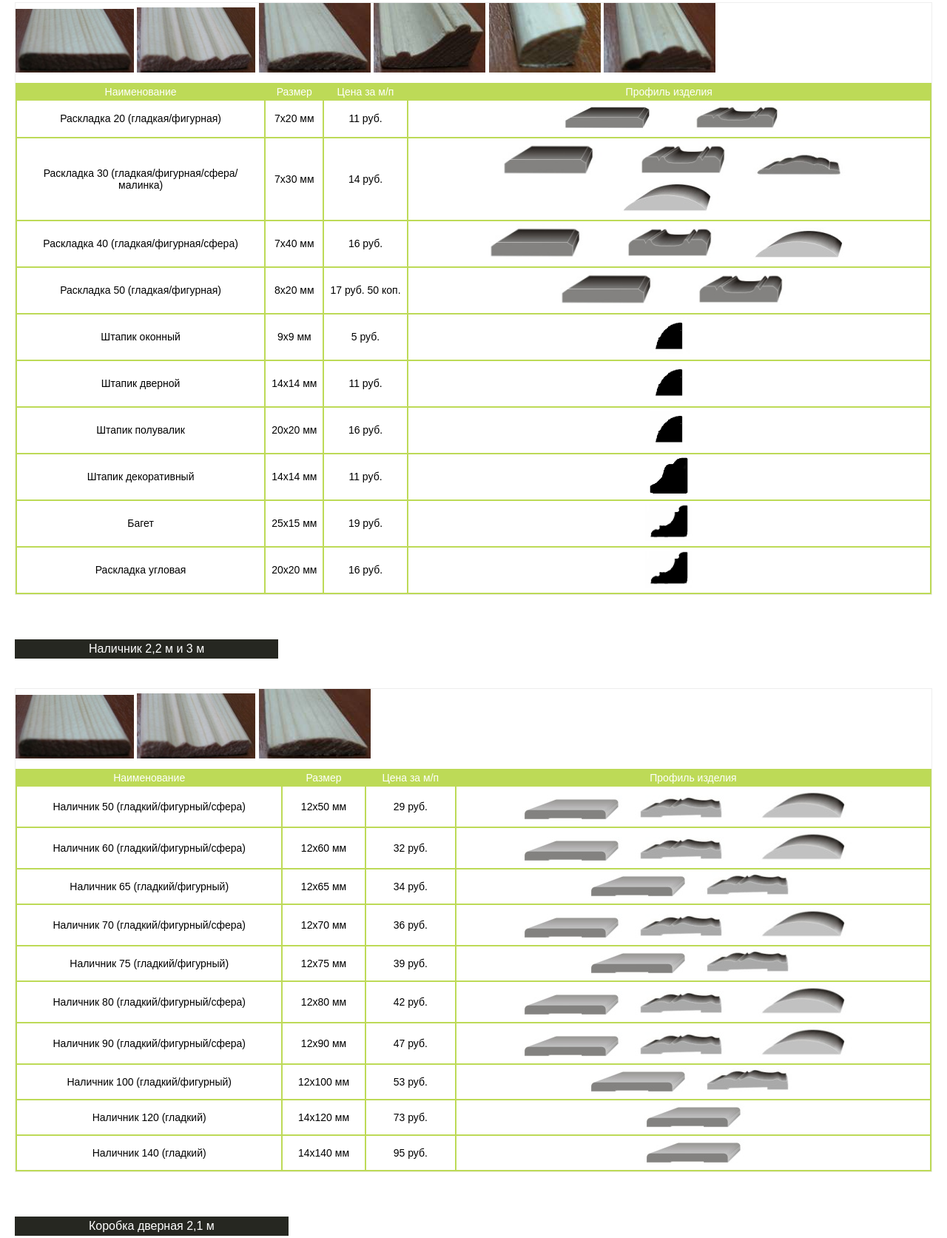
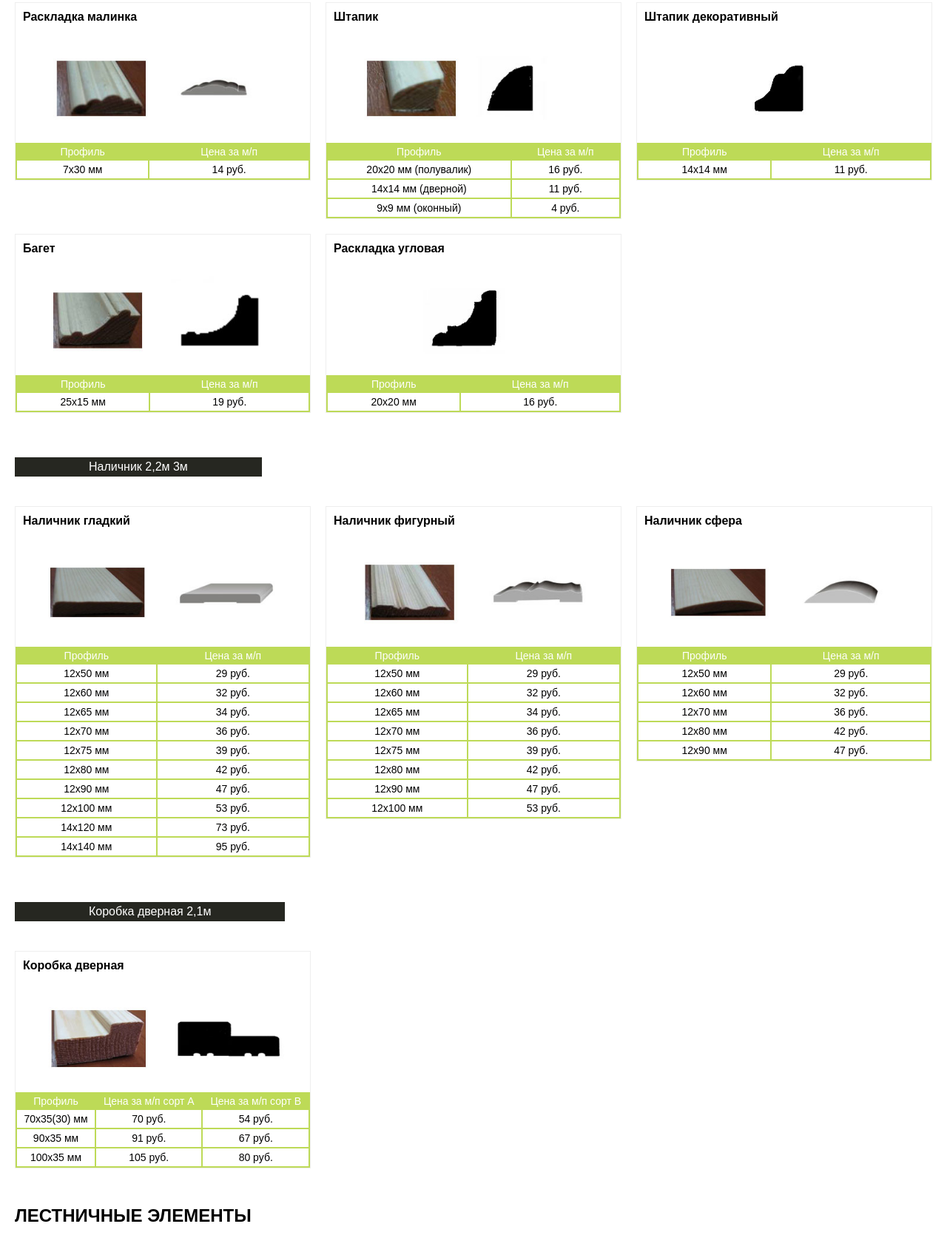
Before and after one commit to enmourn/vologdaorionles, a website built with webpack: page index.html in a window 1280 px wide. Shown: the part 2432-4105 px from the top of the page at 74% size. Built offline with Linux system fonts and the light colour scheme.

Commit message:
vologdaregionles

```diff
--- a/assets/index.scss
+++ b/assets/index.scss
@@ -126,9 +126,6 @@ menu {
   }
   .product {
     border: 1px solid #eee;
-    &.wide {
-      grid-column: 1/4;
-    }
     .images {
       width: 100%;
       img {
--- a/index.html
+++ b/index.html
@@ -37,10 +37,10 @@
 			<span>Внутренняя отделка</span>
 			<div class="menu-depth-1">
 				<a href="#ugol">Угол</a>
-				<a href="#plintus-napolniy">Плинтус напольный</a>
+				<a href="#plintus_napolniy">Плинтус напольный</a>
 				<a href="#raskladka">Раскладка (нащельник)</a>
 				<a href="#nalichnik">Наличник</a>
-				<a href="#korobka-dvernaya">Коробка дверная</a>
+				<a href="#korobka_dvernaya">Коробка дверная</a>
 			</div>
 		</div>
 		<div class="menu-depth-0">
@@ -76,19 +76,19 @@
 		<div class="menu-depth-0">
 			<span>Сувенирная продукция</span>
 			<div class="menu-depth-1">
-				<a href="#suvenirnaya-produkciya">Сувенирная продукция</a>
+				<a href="#suvenirnaya_produkciya">Сувенирная продукция</a>
 			</div>
 		</div>
 		<div class="menu-depth-0">
 			<span>Брус строганный</span>
 			<div class="menu-depth-1">
-				<a href="#brus-strogannuy">Брус строганный</a>
+				<a href="#brus_stroganuy">Брус строганный</a>
 			</div>
 		</div>
 	</menu>
 	<section class="catalog">
 		<h2>Внутренняя отделка (погонаж)</h2>
-		<h3>Угол 2,5м 3м</h3>
+		<h3 id="ugol">Угол 2,5м 3м</h3>
 		<div class="product" id="ugol_kvadratnuy">
 			<h4>Угол гладкий (квадратный)</h4>
 			<div class="images">
@@ -142,7 +142,7 @@
 				<tr><td>20х20 мм</td><td>16 руб.</td></tr>
 			</table>
 		</div>
-		<h3>Плинтус напольный 2,5м 3м</h3>
+		<h3 id="plintus_napolniy">Плинтус напольный 2,5м 3м</h3>
 		<div class="product" id="plintus_gladkiy">
 			<h4>Плинтус гладкий</h4>
 			<div class="images">
@@ -203,7 +203,7 @@
 				<tr><td>13х60 мм</td><td>30 руб.</td></tr>
 			</table>
 		</div>
-		<h3>Раскладка (нащельник) 2,5м 3м</h3>
+		<h3 id="raskladka">Раскладка (нащельник) 2,5м 3м</h3>
 		<div class="product" id="raskladka_gladkaya">
 			<h4>Раскладка гладкая</h4>
 			<div class="images">
@@ -241,226 +241,117 @@
 				<tr><td>7х40 мм</td><td>16 руб.</td></tr>
 			</table>
 		</div>
-
-
-		<div class="product wide" id="raskladka">
+		<div class="product" id="raskladka_malinka">
+			<h4>Раскладка малинка</h4>
 			<div class="images">
-				<img src="/media/image34.jpeg"/>
-				<img src="/media/image35.jpeg"/>
-				<img src="/media/image36.jpeg"/>
-				<img src="/media/image37.jpeg"/>
-				<img src="/media/image38.jpeg"/>
-				<img src="/media/image39.jpeg"/>
+				<img src="/media/raskladka_malinka.jpg"/>
 			</div>
 			<table>
-				<thead>
-					<tr>
-						<th>Наименование</th>
-						<th>Размер</th>
-						<th>Цена за м/п</th>
-						<th>Профиль изделия</th>
-					</tr>
-				</thead>
-				<tbody>
-					<tr>
-						<td>Раскладка 20 (гладкая/фигурная)</td>
-						<td>7х20 мм</td>
-						<td>11 руб.</td>
-						<td>
-							<img src="/media/image40.jpeg"/>
-							<img src="/media/image41.jpeg"/>
-						</td>
-					</tr>
-					<tr>
-						<td>Раскладка 30 (гладкая/фигурная/сфера/малинка)</td>
-						<td>7х30 мм</td>
-						<td>14 руб.</td>
-						<td>
-							<img src="/media/image42.jpeg"/>
-							<img src="/media/image43.jpeg"/>
-							<img src="/media/image44.jpeg"/>
-							<img src="/media/image45.jpeg"/>
-						</td>
-					</tr>
-					<tr>
-						<td>Раскладка 40 (гладкая/фигурная/сфера)</td>
-						<td>7х40 мм</td>
-						<td>16 руб.</td>
-						<td>
-							<img src="/media/image42.jpeg"/>
-							<img src="/media/image43.jpeg"/>
-							<img src="/media/image45.jpeg"/>
-						</td>
-					</tr>
-					<tr>
-						<td>Раскладка 50 (гладкая/фигурная)</td>
-						<td class="nowrap">8х20 мм</td>
-						<td class="nowrap">17 руб. 50 коп.</td>
-						<td>
-							<img src="/media/image42.jpeg"/>
-							<img src="/media/image43.jpeg"/>
-						</td>
-					</tr>
-					<tr>
-						<td>Штапик оконный</td>
-						<td>9х9 мм</td>
-						<td>5 руб.</td>
-						<td><img src="/media/image50.png"/></td>
-					</tr>
-					<tr>
-						<td>Штапик дверной</td>
-						<td>14х14 мм</td>
-						<td>11 руб.</td>
-						<td><img src="/media/image50.png"/></td>
-					</tr>
-					<tr>
-						<td>Штапик полувалик</td>
-						<td class="nowrap">20х20 мм</td>
-						<td>16 руб.</td>
-						<td><img src="/media/image50.png"/></td>
-					</tr>
-					<tr>
-						<td>Штапик декоративный</td>
-						<td>14х14 мм</td>
-						<td>11 руб.</td>
-						<td><img src="/media/image51.png"/></td>
-					</tr>
-					<tr>
-						<td>Багет</td>
-						<td>25х15 мм</td>
-						<td>19 руб.</td>
-						<td><img src="/media/image16.png"/></td>
-					</tr>
-					<tr>
-						<td>Раскладка угловая</td>
-						<td>20х20 мм</td>
-						<td>16 руб.</td>
-						<td><img src="/media/image16.png"/></td>
-					</tr>
-				</tbody>
+				<tr><th>Профиль</th><th>Цена за м/п</th></tr>
+				<tr><td>7х30 мм</td><td>14 руб.</td></tr>
 			</table>
 		</div>
-		<h3>Наличник 2,2 м и 3 м</h3>
-		<div class="product wide" id="nalichnik">
+		<div class="product" id="shtapik">
+			<h4>Штапик</h4>
 			<div class="images">
-				<img src="/media/image34.jpeg"/>
-				<img src="/media/image35.jpeg"/>
-				<img src="/media/image36.jpeg"/>
+				<img src="/media/shtapik.jpg"/>
 			</div>
 			<table>
-				<thead>
-					<tr>
-						<th>Наименование</th>
-						<th>Размер</th>
-						<th>Цена за м/п</th>
-						<th>Профиль изделия</th>
-					</tr>
-				</thead>
-				<tbody>
-					<tr>
-						<td>Наличник 50 (гладкий/фигурный/сфера)</td>
-						<td>12х50 мм</td>
-						<td>29 руб.</td>
-						<td>
-							<img src="/media/image57.jpeg"/>
-							<img src="/media/image58.jpeg"/>
-							<img src="/media/image59.jpeg"/>
-						</td>
-					</tr>
-					<tr>
-						<td>Наличник 60 (гладкий/фигурный/сфера)</td>
-						<td>12х60 мм</td>
-						<td>32 руб.</td>
-						<td>
-							<img src="/media/image57.jpeg"/>
-							<img src="/media/image58.jpeg"/>
-							<img src="/media/image59.jpeg"/>
-						</td>
-					</tr>
-					<tr>
-						<td>Наличник 65 (гладкий/фигурный)</td>
-						<td>12х65 мм</td>
-						<td>34 руб.</td>
-						<td>
-							<img src="/media/image57.jpeg"/>
-							<img src="/media/image58.jpeg"/>
-						</td>
-					</tr>
-					<tr>
-						<td>Наличник 70 (гладкий/фигурный/сфера)</td>
-						<td>12х70 мм</td>
-						<td>36 руб.</td>
-						<td>
-							<img src="/media/image57.jpeg"/>
-							<img src="/media/image58.jpeg"/>
-							<img src="/media/image59.jpeg"/>
-						</td>
-					</tr>
-					<tr>
-						<td>Наличник 75 (гладкий/фигурный)</td>
-						<td>12х75 мм</td>
-						<td>39 руб.</td>
-						<td>
-							<img src="/media/image57.jpeg"/>
-							<img src="/media/image58.jpeg"/>
-						</td>
-					</tr>
-					<tr>
-						<td>Наличник 80 (гладкий/фигурный/сфера)</td>
-						<td>12х80 мм</td>
-						<td>42 руб.</td>
-						<td>
-							<img src="/media/image57.jpeg"/>
-							<img src="/media/image58.jpeg"/>
-							<img src="/media/image59.jpeg"/>
-						</td>
-					</tr>
-					<tr>
-						<td>Наличник 90 (гладкий/фигурный/сфера)</td>
-						<td>12х90 мм</td>
-						<td>47 руб.</td>
-						<td>
-							<img src="/media/image57.jpeg"/>
-							<img src="/media/image58.jpeg"/>
-							<img src="/media/image59.jpeg"/>
-						</td>
-					</tr>
-					<tr>
-						<td>Наличник 100 (гладкий/фигурный)</td>
-						<td>12х100 мм</td>
-						<td>53 руб.</td>
-						<td>
-							<img src="/media/image57.jpeg"/>
-							<img src="/media/image58.jpeg"/>
-						</td>
-					</tr>
-					<tr>
-						<td>Наличник 120 (гладкий)</td>
-						<td>14х120 мм</td>
-						<td>73 руб.</td>
-						<td>
-							<img src="/media/image57.jpeg"/>
-						</td>
-					</tr>
-					<tr>
-						<td>Наличник 140 (гладкий)</td>
-						<td>14х140 мм</td>
-						<td>95 руб.</td>
-						<td>
-							<img src="/media/image57.jpeg"/>
-						</td>
-					</tr>
-				</tbody>
+				<tr><th>Профиль</th><th>Цена за м/п</th></tr>
+				<tr><td>20х20 мм (полувалик)</td><td>16 руб.</td></tr>
+				<tr><td>14х14 мм (дверной)</td><td>11 руб.</td></tr>
+				<tr><td>9х9 мм (оконный)</td><td>4 руб.</td></tr>
 			</table>
 		</div>
-		<h3>Коробка дверная 2,1 м</h3>
+		<div class="product" id="shtapik_dekorativnuy">
+			<h4>Штапик декоративный</h4>
+			<div class="images">
+				<img src="/media/shtapik_dekorativnuy.jpg"/>
+			</div>
+			<table>
+				<tr><th>Профиль</th><th>Цена за м/п</th></tr>
+				<tr><td>14х14 мм</td><td>11 руб.</td></tr>
+			</table>
+		</div>
+		<div class="product" id="baget">
+			<h4>Багет</h4>
+			<div class="images">
+				<img src="/media/baget.jpg"/>
+			</div>
+			<table>
+				<tr><th>Профиль</th><th>Цена за м/п</th></tr>
+				<tr><td>25х15 мм</td><td>19 руб.</td></tr>
+			</table>
+		</div>
+		<div class="product" id="raskladka_uglovaya">
+			<h4>Раскладка угловая</h4>
+			<div class="images">
+				<img src="/media/raskladka_uglovaya.jpg"/>
+			</div>
+			<table>
+				<tr><th>Профиль</th><th>Цена за м/п</th></tr>
+				<tr><td>20х20 мм</td><td>16 руб.</td></tr>
+			</table>
+		</div>
+		<h3 id="nalichnik">Наличник 2,2м 3м</h3>
+		<div class="product" id="nalichnik_gladkiy">
+			<h4>Наличник гладкий</h4>
+			<div class="images">
+				<img src="/media/nalichnik_gladkiy.jpg"/>
+			</div>
+			<table>
+				<tr><th>Профиль</th><th>Цена за м/п</th></tr>
+				<tr><td>12х50 мм</td><td>29 руб.</td></tr>
+				<tr><td>12х60 мм</td><td>32 руб.</td></tr>
+				<tr><td>12х65 мм</td><td>34 руб.</td></tr>
+				<tr><td>12х70 мм</td><td>36 руб.</td></tr>
+				<tr><td>12х75 мм</td><td>39 руб.</td></tr>
+				<tr><td>12х80 мм</td><td>42 руб.</td></tr>
+				<tr><td>12х90 мм</td><td>47 руб.</td></tr>
+				<tr><td>12х100 мм</td><td>53 руб.</td></tr>
+				<tr><td>14х120 мм</td><td>73 руб.</td></tr>
+				<tr><td>14х140 мм</td><td>95 руб.</td></tr>
+			</table>
+		</div>
+		<div class="product" id="nalichnik_figurnuy">
+			<h4>Наличник фигурный</h4>
+			<div class="images">
+				<img src="/media/nalichnik_figurnuy.jpg"/>
+			</div>
+			<table>
+				<tr><th>Профиль</th><th>Цена за м/п</th></tr>
+				<tr><td>12х50 мм</td><td>29 руб.</td></tr>
+				<tr><td>12х60 мм</td><td>32 руб.</td></tr>
+				<tr><td>12х65 мм</td><td>34 руб.</td></tr>
+				<tr><td>12х70 мм</td><td>36 руб.</td></tr>
+				<tr><td>12х75 мм</td><td>39 руб.</td></tr>
+				<tr><td>12х80 мм</td><td>42 руб.</td></tr>
+				<tr><td>12х90 мм</td><td>47 руб.</td></tr>
+				<tr><td>12х100 мм</td><td>53 руб.</td></tr>
+			</table>
+		</div>
+		<div class="product" id="nalichnik_sfera">
+			<h4>Наличник сфера</h4>
+			<div class="images">
+				<img src="/media/nalichnik_sfera.jpg"/>
+			</div>
+			<table>
+				<tr><th>Профиль</th><th>Цена за м/п</th></tr>
+				<tr><td>12х50 мм</td><td>29 руб.</td></tr>
+				<tr><td>12х60 мм</td><td>32 руб.</td></tr>
+				<tr><td>12х70 мм</td><td>36 руб.</td></tr>
+				<tr><td>12х80 мм</td><td>42 руб.</td></tr>
+				<tr><td>12х90 мм</td><td>47 руб.</td></tr>
+			</table>
+		</div>
+		<h3 id="korobka_dvernaya">Коробка дверная 2,1м</h3>
 		<div class="product" id="korobka_dvernaya">
 			<h4>Коробка дверная</h4>
 			<div class="images">
 				<img src="/media/korobka_dvernaya.jpg"/>
 			</div>
 			<table>
-				<tr><th>Размер</th><th>Цена за м/п сорт&nbspA</th><th>Цена за м/п сорт&nbspB</th></tr>
+				<tr><th>Профиль</th><th>Цена за м/п сорт&nbspA</th><th>Цена за м/п сорт&nbspB</th></tr>
 				<tr><td>70х35(30) мм</td><td>70 руб.</td><td>54 руб.</td></tr>
 				<tr><td>90х35 мм</td><td>91 руб.</td><td>67 руб.</td></tr>
 				<tr><td>100х35 мм</td><td>105 руб.</td><td>80 руб.</td></tr>
@@ -874,7 +765,7 @@
 		<div class="product">
 			<h4>Решетка радиатора</h4>
 			<div class="images">
-				<img src="/media/brus_kleenuy.jpg"/>
+				<img src="/media/reshetka_radiatora.jpg"/>
 			</div>
 			<table>
 				<tr><th>Наименование детали</th><th>Размер</th><th>Цена за шт.</th></tr>
@@ -1089,16 +980,6 @@
 				<tr><td>45 мм</td><td>22 руб.</td></tr>
 			</table>
 		</div>
-		<div class="product" id="raskladka_gladkaya">
-			<h4>Раскладка гладкая</h4>
-			<div class="images">
-				<img src="/media/raskladka_gladkaya.jpg"/>
-			</div>
-			<table>
-				<tr><th>Размер</th><th>Цена за п/м</th></tr>
-				<tr><td>45 мм</td><td>22 руб.</td></tr>
-			</table>
-		</div>
 		<div class="product" id="okno_bannoe">
 			<h4>Окно банное (двойное остекление)</h4>
 			<div class="images">
@@ -1120,7 +1001,7 @@
 		<div class="product" id="polog_sborniy">
 			<h4>Полог сборный</h4>
 			<div class="images">
-				<img src="/media/polog_sborniy.jpg"/>
+				<img src="/media/kovrik.jpg"/>
 			</div>
 			<table>
 				<tr><th>Цена за шт.</th></tr>
@@ -1481,34 +1362,35 @@
 			</table>
 		</div>
 		<h2>Брус строганый</h2>
-		<h3 id="brus_strogannuy">Брус строганый</h3>
+		<h3 id="brus_stroganuy">Брус строганый</h3>
 		<div class="product">
 			<h4>Брус строганный</h4>
 			<div class="images">
 				<img src="/media/brus_strogannuy.jpg"/>
 			</div>
 			<table>
-				<tr><th>Размер</th><th>Цена за п/м</th><th>Цена за м3</th></tr>
-				<tr><td>140х20 мм</td><td>50 руб.</td><td></td></tr>
-				<tr><td>120х40 мм</td><td>84 руб.</td><td></td></tr>
-				<tr><td>120х20 мм</td><td>42 руб.</td><td></td></tr>
-				<tr><td>100х50 мм</td><td>87 руб. 50 коп.</td><td></td></tr>
-				<tr><td>100х40 мм</td><td>70 руб.</td><td></td></tr>
-				<tr><td>100х20 мм</td><td>35 руб.</td><td></td></tr>
-				<tr><td>60х40 мм</td><td>42 руб.</td><td></td></tr>
-				<tr><td>50х50 мм</td><td>44 руб.</td><td></td></tr>
-				<tr><td>50х40 мм</td><td>35 руб.</td><td></td></tr>
-				<tr><td>50х30 мм</td><td>26 руб. 50 коп.</td><td></td></tr>
-				<tr><td>50х20 мм</td><td>17 руб. 50 коп.</td><td></td></tr>
-				<tr><td>50х10 мм</td><td>11 руб.</td><td></td></tr>
-				<tr><td>40х40 мм</td><td>28 руб.</td><td></td></tr>
-				<tr><td>40х30 мм</td><td>21 руб.</td><td></td></tr>
-				<tr><td>40х20 мм</td><td>14 руб.</td><td></td></tr>
-				<tr><td>40х10 мм</td><td>9 руб.</td><td></td></tr>
-				<tr><td>30х30 мм</td><td>16 руб.</td><td></td></tr>
-				<tr><td>30х20 мм</td><td>10 руб. 50 коп.</td><td></td></tr>
-				<tr><td>30х10 мм</td><td>7 руб.</td><td></td></tr>
-				<tr><td>20х20 мм</td><td>8 руб. 50 коп.</td><td></td></tr>
+				<tr><th>Размер</th><th>Цена за п/м</th><th>Метров в м3</th></tr>
+				<tr><td>140х20 мм</td><td>50 руб.</td><td>375,15</td></tr>
+				<tr><td>120х40 мм</td><td>84 руб.</td><td>208,3</td></tr>
+				<tr><td>120х20 мм</td><td>42 руб.</td><td>416,6</td></tr>
+				<tr><td>100х50 мм</td><td>87 руб. 50 коп.</td><td>200</td></tr>
+				<tr><td>100х40 мм</td><td>70 руб.</td><td>250</td></tr>
+				<tr><td>100х20 мм</td><td>35 руб.</td><td>500</td></tr>
+				<tr><td>60х40 мм</td><td>42 руб.</td><td>416,6</td></tr>
+				<tr><td>50х50 мм</td><td>44 руб.</td><td>400</td></tr>
+				<tr><td>50х40 мм</td><td>35 руб.</td><td>500</td></tr>
+				<tr><td>50х30 мм</td><td>26 руб. 50 коп.</td><td>666,6</td></tr>
+				<tr><td>50х20 мм</td><td>17 руб. 50 коп.</td><td>1000</td></tr>
+				<tr><td>50х10 мм</td><td>11 руб.</td><td>2000</td></tr>
+				<tr><td>40х40 мм</td><td>28 руб.</td><td>625</td></tr>
+				<tr><td>40х30 мм</td><td>21 руб.</td><td>833</td></tr>
+				<tr><td>40х20 мм</td><td>14 руб.</td><td>1250</td></tr>
+				<tr><td>40х10 мм</td><td>9 руб.</td><td>2500</td></tr>
+				<tr><td>30х30 мм</td><td>16 руб.</td><td>1111,1</td></tr>
+				<tr><td>30х20 мм</td><td>10 руб. 50 коп.</td><td>1666,6</td></tr>
+				<tr><td>30х10 мм</td><td>7 руб.</td><td>3333,3</td></tr>
+				<tr><td>20х20 мм</td><td>8 руб. 50 коп.</td><td>2500</td></tr>
+				<tr><td>20х10 мм</td><td>6 руб. 50 коп.</td><td>5000</td></tr>
 			</table>
 		</div>
 	</section>
```
Also changed, not shown: dist/bundle.js, media/baget.jpg (added), media/nalichnik_figurnuy.jpg (added), media/nalichnik_gladkiy.jpg (added), media/nalichnik_osinovuy.jpg (added), media/nalichnik_sfera.jpg (added), media/raskladka_malinka.jpg (added), media/raskladka_uglovaya.jpg (added), media/reshetka_radiatora.jpg (added), media/shtapik.jpg (added), media/shtapik_dekorativnuy.jpg (added).
